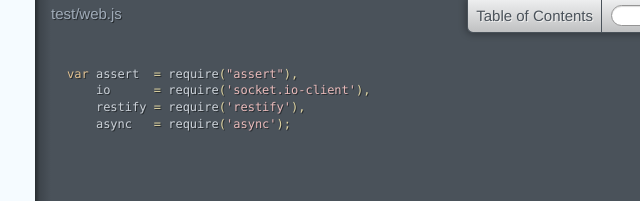
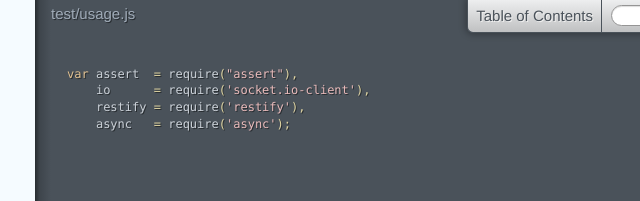
Before and after one commit to xpush/node-xpush, a website: page docs/groc/test/usage.html in a window 1280 px wide. Shown: the top 201 px of the page, 493-1133 px from the left. Drawn offline with Linux system fonts and the light colour scheme.

Commit message:
:girl: add files for guides

```diff
--- a/docs/groc/assets/behavior.js
+++ b/docs/groc/assets/behavior.js
@@ -25,10 +25,10 @@ f.event={add:function(a,c,d,e,g){var h,i,j,k,l,m,n,o,p,q,r,s;if(!(a.nodeType===3
               "foldPrefix": "^",
               "name": "JavaScript"
             },
-            "sourcePath": "/Users/johnkim/dev/project/node-xpush/test/web.js",
-            "projectPath": "test/web.js",
-            "targetPath": "test/web",
-            "pageTitle": "test/web",
+            "sourcePath": "/Users/johnkim/dev/project/node-xpush/test/usage.js",
+            "projectPath": "test/usage.js",
+            "targetPath": "test/usage",
+            "pageTitle": "test/usage",
             "firstHeader": {
               "type": "heading",
               "data": {
--- a/docs/groc/test/web.html
+++ b/docs/groc/test/usage.html
@@ -1,4 +1,4 @@
-<html lang="en"><head><title>test/web</title></head><meta http-equiv="Content-Type" content="text/html; charset=utf-8"/><meta name="viewport" content="width=device-width, initial-scale=1.0, minimum-scale=1.0, maximum-scale=1.0"/><meta name="groc-relative-root" content="../"/><meta name="groc-document-path" content="test/web"/><meta name="groc-project-path" content="test/web.js"/><link rel="stylesheet" type="text/css" media="all" href="../assets/style.css"/><script type="text/javascript" src="../assets/behavior.js"></script><body><div id="meta"><div class="file-path">test/web.js</div></div><div id="document"><div class="segment"><div class="comments "><div class="wrapper"><h1 id="xpush-api-usage">XPUSH - API USAGE</h1>
+<html lang="en"><head><title>test/usage</title></head><meta http-equiv="Content-Type" content="text/html; charset=utf-8"/><meta name="viewport" content="width=device-width, initial-scale=1.0, minimum-scale=1.0, maximum-scale=1.0"/><meta name="groc-relative-root" content="../"/><meta name="groc-document-path" content="test/usage"/><meta name="groc-project-path" content="test/usage.js"/><link rel="stylesheet" type="text/css" media="all" href="../assets/style.css"/><script type="text/javascript" src="../assets/behavior.js"></script><body><div id="meta"><div class="file-path">test/usage.js</div></div><div id="document"><div class="segment"><div class="comments "><div class="wrapper"><h1 id="xpush-api-usage">XPUSH - API USAGE</h1>
 
 <p>메신져 개발에 필요한 시나리오를 따라서 restful API 호출과 Socket 이벤트에 대해 기술하였다.
 Sample 이므로, 다양한 xpush library 개발 시 참조할 수 있다.</p></div></div><div class="code"><div class="wrapper"><span class="kd">var</span> <span class="nx">assert</span>  <span class="o">=</span> <span class="nx">require</span><span class="p">(</span><span class="s2">&quot;assert&quot;</span><span class="p">),</span>
```
Also changed, not shown: .groc.json.
